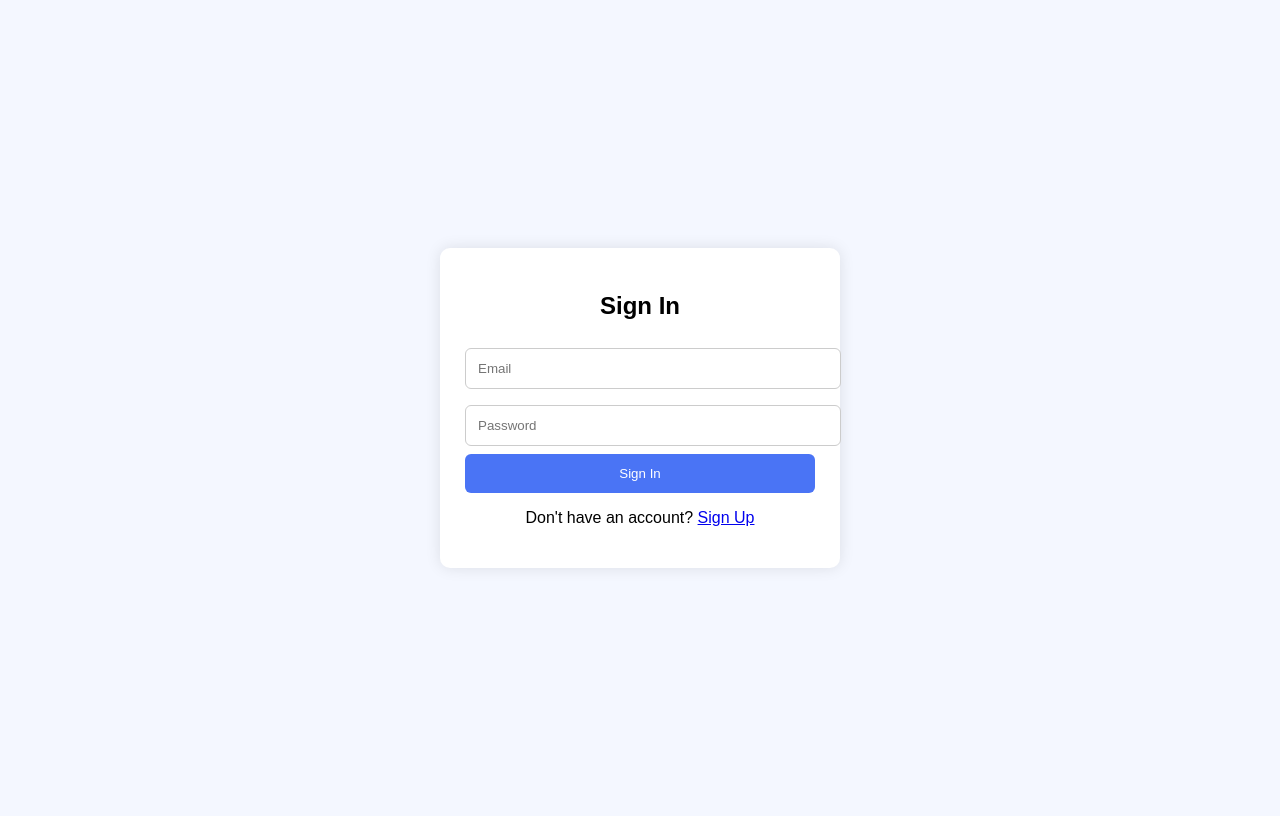
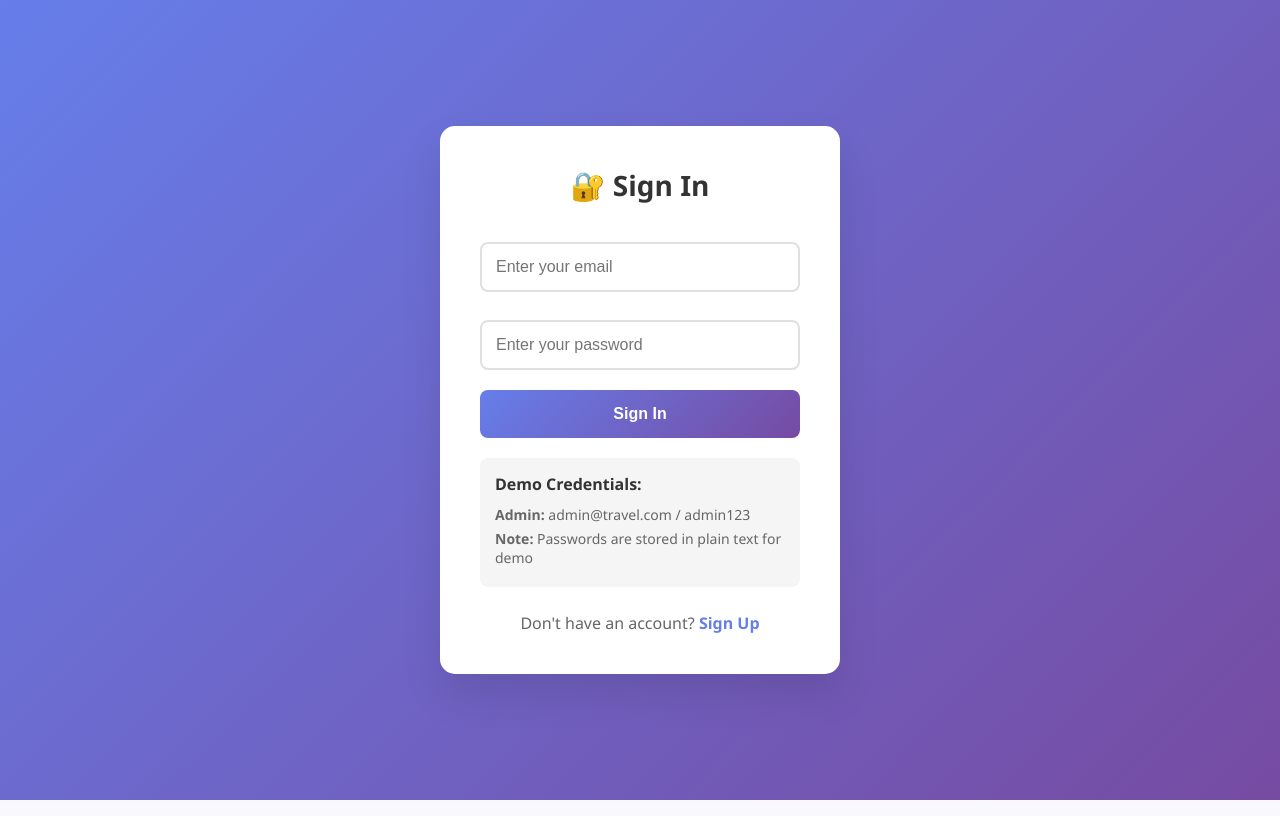
Before and after one commit to gunjana10/PROJECT, a PHP site: page /signin.php in a window 1280 px wide. Run offline with PHP 8.4, Linux system fonts and the light colour scheme.

Commit message:
initial commit

```diff
--- a/signin.php
+++ b/signin.php
@@ -1,27 +1,25 @@
 <?php
 session_start();
-include("db.php");
+include("db.php"); // Make sure this file exists
 
 $error = ""; // initialize error message
 
 if ($_SERVER["REQUEST_METHOD"] == "POST") {
-
-    $email = $_POST['email'];
+    $email = mysqli_real_escape_string($conn, $_POST['email']);
     $password = $_POST['password'];
 
     // Fetch user by email
     $result = mysqli_query($conn, "SELECT * FROM users WHERE email='$email'");
 
     if (mysqli_num_rows($result) == 1) {
-
         $user = mysqli_fetch_assoc($result);
 
-        // Verify hashed password
-        if (password_verify($password, $user['password'])) {
-
+        // IMPORTANT: Since password is plain text, compare directly
+        if ($password === $user['password']) {
             // Set session variables
             $_SESSION['id'] = $user['id'];
             $_SESSION['fullname'] = $user['fullname'];
+            $_SESSION['email'] = $email;
             $_SESSION['role'] = $user['role'];
 
             // Redirect based on role
@@ -32,11 +30,9 @@ if ($_SERVER["REQUEST_METHOD"] == "POST") {
                 header("Location: index.php");
                 exit();
             }
-
         } else {
             $error = "Incorrect password!";
         }
-
     } else {
         $error = "No account found with this email!";
     }
@@ -46,22 +42,207 @@ if ($_SERVER["REQUEST_METHOD"] == "POST") {
 <!DOCTYPE html>
 <html>
 <head>
-    <title>Sign In</title>
-    <link rel="stylesheet" href="style.css">
+    <title>Sign In - Travel System</title>
+    <style>
+        * {
+            margin: 0;
+            padding: 0;
+            box-sizing: border-box;
+        }
+
+        body {
+            font-family: 'Segoe UI', Tahoma, Geneva, Verdana, sans-serif;
+            background: linear-gradient(135deg, #667eea 0%, #764ba2 100%);
+            min-height: 100vh;
+            display: flex;
+            justify-content: center;
+            align-items: center;
+        }
+
+        .form-container {
+            background: white;
+            padding: 40px;
+            border-radius: 15px;
+            box-shadow: 0 20px 40px rgba(0,0,0,0.1);
+            width: 100%;
+            max-width: 400px;
+            animation: slideUp 0.5s ease;
+        }
+
+        @keyframes slideUp {
+            from {
+                opacity: 0;
+                transform: translateY(30px);
+            }
+            to {
+                opacity: 1;
+                transform: translateY(0);
+            }
+        }
+
+        h2 {
+            text-align: center;
+            color: #333;
+            margin-bottom: 30px;
+            font-size: 28px;
+            font-weight: 600;
+        }
+
+        .error {
+            background: #ffecec;
+            color: #d32f2f;
+            padding: 12px;
+            border-radius: 8px;
+            margin-bottom: 20px;
+            border-left: 4px solid #d32f2f;
+            animation: fadeIn 0.3s ease;
+        }
+
+        @keyframes fadeIn {
+            from { opacity: 0; }
+            to { opacity: 1; }
+        }
+
+        input[type="email"],
+        input[type="password"] {
+            width: 100%;
+            padding: 14px;
+            margin: 8px 0 20px 0;
+            border: 2px solid #e0e0e0;
+            border-radius: 8px;
+            font-size: 16px;
+            transition: border-color 0.3s ease;
+        }
+
+        input[type="email"]:focus,
+        input[type="password"]:focus {
+            outline: none;
+            border-color: #667eea;
+        }
+
+        button {
+            width: 100%;
+            padding: 15px;
+            background: linear-gradient(135deg, #667eea 0%, #764ba2 100%);
+            color: white;
+            border: none;
+            border-radius: 8px;
+            font-size: 16px;
+            font-weight: 600;
+            cursor: pointer;
+            transition: transform 0.2s ease, box-shadow 0.2s ease;
+        }
+
+        button:hover {
+            transform: translateY(-2px);
+            box-shadow: 0 10px 20px rgba(102, 126, 234, 0.3);
+        }
+
+        button:active {
+            transform: translateY(0);
+        }
+
+        .form-footer {
+            text-align: center;
+            margin-top: 25px;
+            color: #666;
+        }
+
+        .form-footer a {
+            color: #667eea;
+            text-decoration: none;
+            font-weight: 600;
+            transition: color 0.3s ease;
+        }
+
+        .form-footer a:hover {
+            color: #764ba2;
+            text-decoration: underline;
+        }
+
+        .demo-credentials {
+            background: #f5f5f5;
+            padding: 15px;
+            border-radius: 8px;
+            margin-top: 20px;
+            font-size: 14px;
+            color: #666;
+        }
+
+        .demo-credentials h4 {
+            color: #333;
+            margin-bottom: 10px;
+            font-size: 16px;
+        }
+
+        .demo-credentials p {
+            margin: 5px 0;
+        }
+    </style>
 </head>
 <body>
 <div class="form-container">
-    <h2>Sign In</h2>
+    <h2>🔐 Sign In</h2>
 
-    <?php if (!empty($error)) echo "<p class='error'>$error</p>"; ?>
+    <?php if (!empty($error)): ?>
+        <div class="error"><?php echo $error; ?></div>
+    <?php endif; ?>
 
-    <form method="POST">
-        <input type="email" name="email" placeholder="Email" required>
-        <input type="password" name="password" placeholder="Password" required>
+    <form method="POST" action="">
+        <input type="email" name="email" placeholder="Enter your email" required>
+        <input type="password" name="password" placeholder="Enter your password" required>
         <button type="submit">Sign In</button>
     </form>
 
-    <p>Don't have an account? <a href="signup.php">Sign Up</a></p>
+    <div class="demo-credentials">
+        <h4>Demo Credentials:</h4>
+        <p><strong>Admin:</strong> admin@travel.com / admin123</p>
+        <p><strong>Note:</strong> Passwords are stored in plain text for demo</p>
+    </div>
+
+    <div class="form-footer">
+        <p>Don't have an account? <a href="signup.php">Sign Up</a></p>
+    </div>
 </div>
+
+<script>
+    // Add some interactivity
+    document.addEventListener('DOMContentLoaded', function() {
+        const inputs = document.querySelectorAll('input');
+
+        inputs.forEach(input => {
+            // Add focus effect
+            input.addEventListener('focus', function() {
+                this.parentNode.classList.add('focused');
+            });
+
+            input.addEventListener('blur', function() {
+                if (this.value === '') {
+                    this.parentNode.classList.remove('focused');
+                }
+            });
+
+            // Check if input has value on page load
+            if (input.value !== '') {
+                input.parentNode.classList.add('focused');
+            }
+        });
+
+        // Form submission feedback
+        const form = document.querySelector('form');
+        form.addEventListener('submit', function(e) {
+            const submitBtn = this.querySelector('button[type="submit"]');
+            const originalText = submitBtn.innerHTML;
+            submitBtn.innerHTML = 'Signing in...';
+            submitBtn.disabled = true;
+
+            // Re-enable button after 3 seconds if page doesn't redirect
+            setTimeout(() => {
+                submitBtn.innerHTML = originalText;
+                submitBtn.disabled = false;
+            }, 3000);
+        });
+    });
+</script>
 </body>
 </html>
--- a/signup.php
+++ b/signup.php
@@ -31,7 +31,7 @@ if ($_SERVER["REQUEST_METHOD"] == "POST") {
 <?php if (!empty($error)) echo "<p class='error'>$error</p>"; ?>
 
 <form method="POST">
-    <input type="text" name="fullname" placeholder="Full Name" required>
+    <input type="text" name="fullname" placeholder="Full Name" required pattern="[A-Za-z\s]+">
     <input type="email" name="email" placeholder="Email" required>
     <input type="password" name="password" placeholder="Password" required>
     <button type="submit">Sign Up</button>
```
